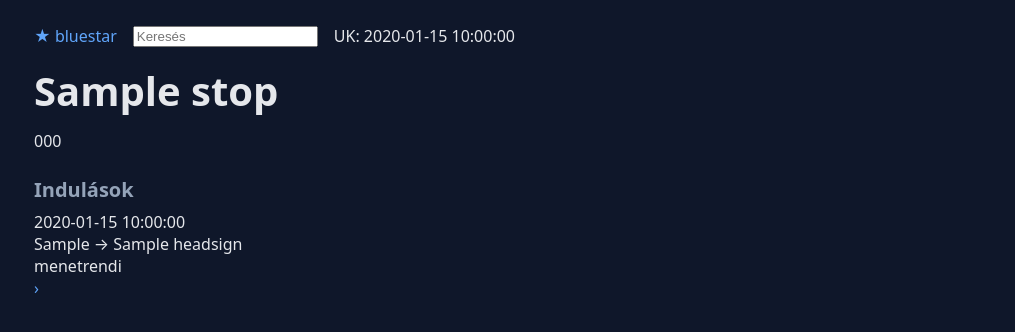
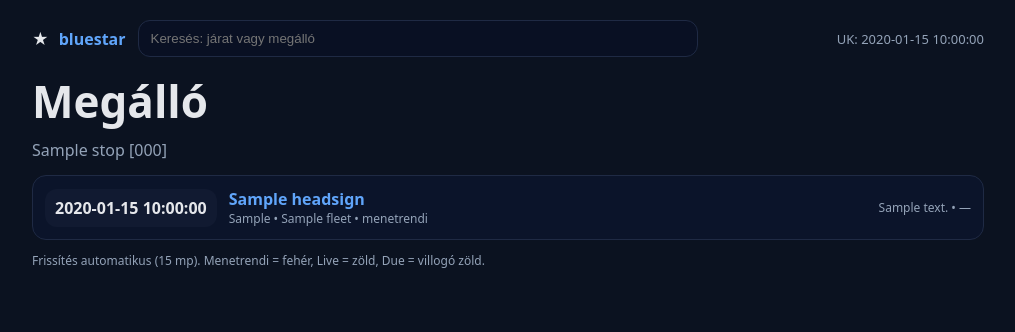
Before and after one commit to railpool193/bluestar-bus-api, a FastAPI app: template templates/stop.html in a window 1280 px wide. Shown: the top 332 px of the page, without its empty margins (132-1147 px from the left). Run offline with FastAPI, Linux system fonts and the light colour scheme; the template is opened without the code that fills it: most values are stand-ins (such as "Sample title", 1, 10 or a date in 2020).

Commit message:
stop.html

```diff
--- a/templates/stop.html
+++ b/templates/stop.html
@@ -1,49 +1,112 @@
 <!doctype html>
 <html lang="hu">
 <head>
-  <meta charset="utf-8">
-  <meta name="viewport" content="width=device-width,initial-scale=1">
+  <meta charset="utf-8" />
+  <meta name="viewport" content="width=device-width, initial-scale=1" />
   <title>Megálló</title>
-  <link rel="stylesheet" href="/static/style.css">
+  <style>
+    :root{
+      --bg:#0b1220; --card:#0f172a; --card2:#111c33; --txt:#e5e7eb; --muted:#94a3b8;
+      --line:#1f2a44; --link:#60a5fa; --live:#10b981; --due:#22c55e;
+    }
+    *{box-sizing:border-box}
+    body{margin:0;font:16px system-ui,-apple-system,Segoe UI,Roboto,Helvetica,Arial;color:var(--txt);background:var(--bg)}
+    a{color:var(--link);text-decoration:none} a:hover{text-decoration:underline}
+    .wrap{max-width:980px;margin:0 auto;padding:14px}
+    .topbar{display:flex;gap:12px;align-items:center;justify-content:space-between;margin:6px 0 12px}
+    .brand{display:flex;gap:10px;align-items:center}
+    .search{flex:1;display:flex;justify-content:center}
+    .search input{width:min(560px,100%);background:#091023;border:1px solid var(--line);color:var(--txt);border-radius:12px;padding:10px 12px}
+    .meta{color:var(--muted);font-size:13px}
+    h1{font-size:44px;margin:14px 0 8px}
+    .sub{color:var(--muted);margin-bottom:14px}
+    .row{display:flex;align-items:center;justify-content:space-between;background:#0b142a;border:1px solid var(--line);border-radius:14px;padding:12px 12px;margin:10px 0}
+    .left{display:flex;gap:12px;align-items:center}
+    .time{min-width:64px;text-align:center;font-weight:900;border-radius:12px;padding:8px 10px;background:#111a31}
+    .small{color:var(--muted);font-size:12px}
+    .row.live{border-color: rgba(16,185,129,.6)}
+    .row.live .right{color:var(--live)}
+    .row.live .time{background:rgba(16,185,129,.15)}
+    .row.live.due{animation:blink 1s steps(2,end) infinite;border-color:var(--due)}
+    @keyframes blink{to{visibility:hidden}}
+  </style>
 </head>
 <body>
   <div class="wrap">
-
     <div class="topbar">
-    <a href="/" class="logo">★ bluestar</a>
-    <form action="/search">
-      <input name="q" placeholder="Keresés">
-    </form>
-    <div class="clock">UK: {{ now_uk }}</div>
+      <div class="brand">
+        <div>★</div>
+        <a href="/"><strong>bluestar</strong></a>
       </div>
 
-  <h1>{{ stop.stop_name }}</h1>
-  <div class="muted">{{ stop.stop_code or stop.stop_id }}</div>
+      <div class="search">
+        <form action="/search" style="width:100%">
+          <input name="q" placeholder="Keresés: járat vagy megálló" />
+        </form>
+      </div>
 
-  <h2>Indulások</h2>
+      <div class="meta">UK: <span id="ukNow">{{ now_uk }}</span></div>
+    </div>
 
-  {% if not rows %}
-    <div class="muted">Nincs közelgő indulás.</div>
-  {% endif %}
+    <h1>Megálló</h1>
+    <div class="sub">{{ stop.stop_name }}{% if stop.stop_code %} [{{ stop.stop_code }}]{% endif %}</div>
 
+    <div id="rows">
       {% for r in rows %}
-    <div class="departure {{ r.row_class }}">
-      <div class="time">{{ r.time_str }}</div>
-      <div class="info">
-        <div class="line">{{ r.route_short }} → {{ r.headsign }}</div>
-        {% if r.is_live %}
-          <div class="live">
-            élő • {{ r.wait_mins }} perc
-            {% if r.delay_text %} ({{ r.delay_text }}){% endif %}
+        <div class="row {% if r.is_live %}live{% endif %} {% if r.is_due %}due{% endif %}">
+          <div class="left">
+            <div class="time">{{ r.time }}</div>
+            <div>
+              <div><a href="/r/{{ r.route_key }}"><strong>{{ r.headsign or r.route_short }}</strong></a></div>
+              <div class="small">{{ r.route_short }}{% if r.fleet %} • {{ r.fleet }}{% endif %}{% if not r.is_live %} • menetrendi{% endif %}</div>
             </div>
-        {% else %}
-          <div class="muted">menetrendi</div>
-        {% endif %}
           </div>
-      <a class="arrow" href="/r/{{ r.route_key }}">›</a>
+          <div class="right small">
+            {% if r.delay_text %}{{ r.delay_text }} • {% endif %}
+            {% if r.is_live %}{{ r.wait_mins }} perc{% else %}—{% endif %}
+          </div>
         </div>
       {% endfor %}
+    </div>
 
+    <div class="small" style="margin-top:12px;color:#94a3b8">
+      Frissítés automatikus (15 mp). Menetrendi = fehér, Live = zöld, Due = villogó zöld.
     </div>
+  </div>
+
+  <script>
+    const stopCode = "{{ stop.stop_code or stop.stop_id }}";
+
+    function rowHtml(r){
+      const cls = `row ${r.is_live ? 'live' : ''} ${r.is_due ? 'due' : ''}`;
+      const head = (r.headsign || r.route_short || '');
+      const fleet = r.fleet ? ` • ${r.fleet}` : '';
+      const meta = `${r.route_short}${fleet}${r.is_live ? '' : ' • menetrendi'}`;
+      const right = `${r.delay_text ? (r.delay_text + ' • ') : ''}${r.is_live ? (r.wait_mins + ' perc') : '—'}`;
+      return `
+        <div class="${cls}">
+          <div class="left">
+            <div class="time">${r.time}</div>
+            <div>
+              <div><a href="/r/${encodeURIComponent(r.route_key)}"><strong>${head}</strong></a></div>
+              <div class="small">${meta}</div>
+            </div>
+          </div>
+          <div class="right small">${right}</div>
+        </div>`;
+    }
+
+    async function poll(){
+      try{
+        const res = await fetch(`/api/stop/${encodeURIComponent(stopCode)}/departures`);
+        const data = await res.json();
+        document.getElementById('ukNow').textContent = new Date(data.now_uk).toLocaleTimeString('en-GB',{hour:'2-digit',minute:'2-digit',second:'2-digit'});
+        const rows = (data.rows || []).slice(0, 30);
+        document.getElementById('rows').innerHTML = rows.map(rowHtml).join('');
+      }catch(e){}
+    }
+
+    setInterval(poll, 15000);
+  </script>
 </body>
 </html>
```
Lines whose indentation alone changed are shown as unchanged.
